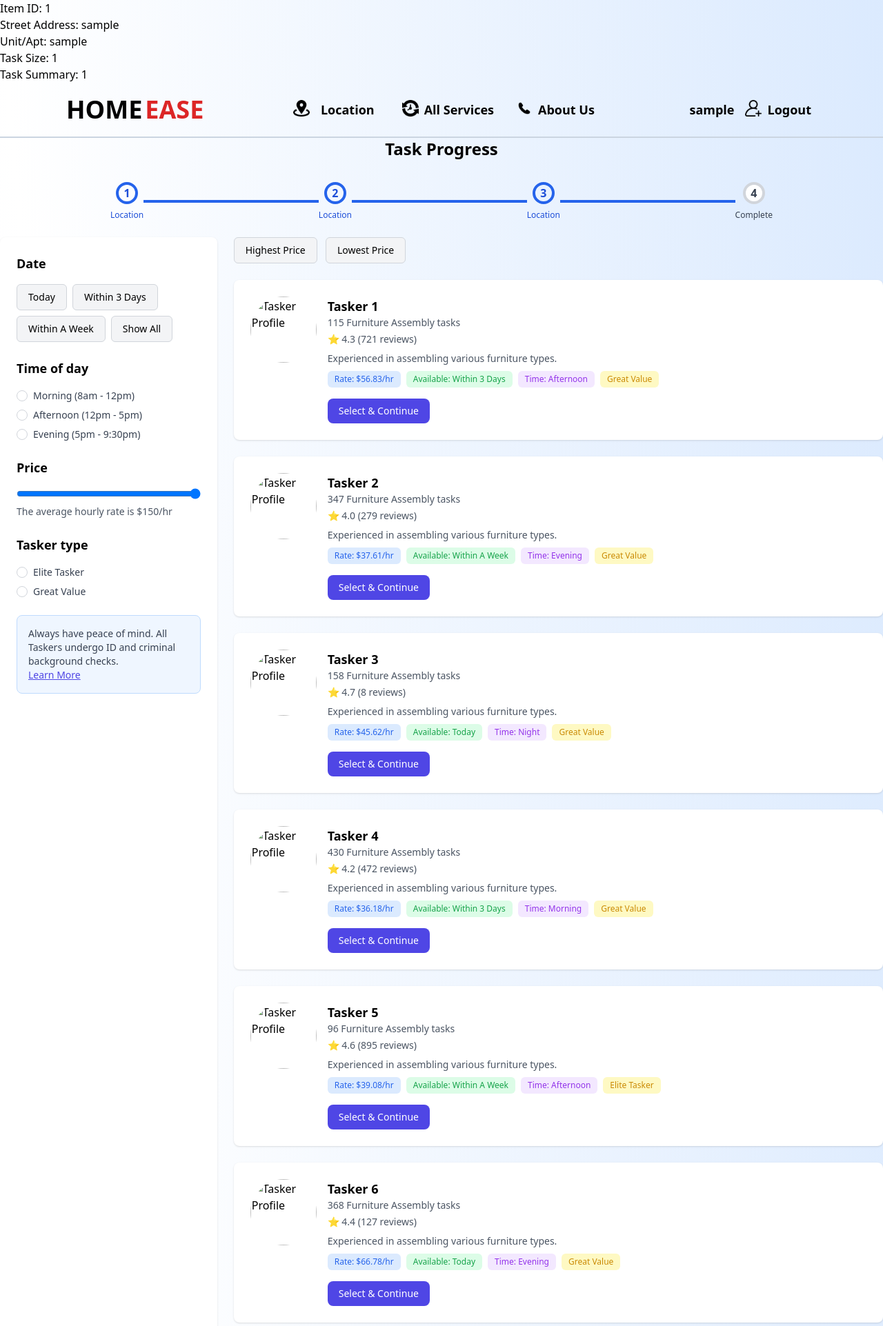
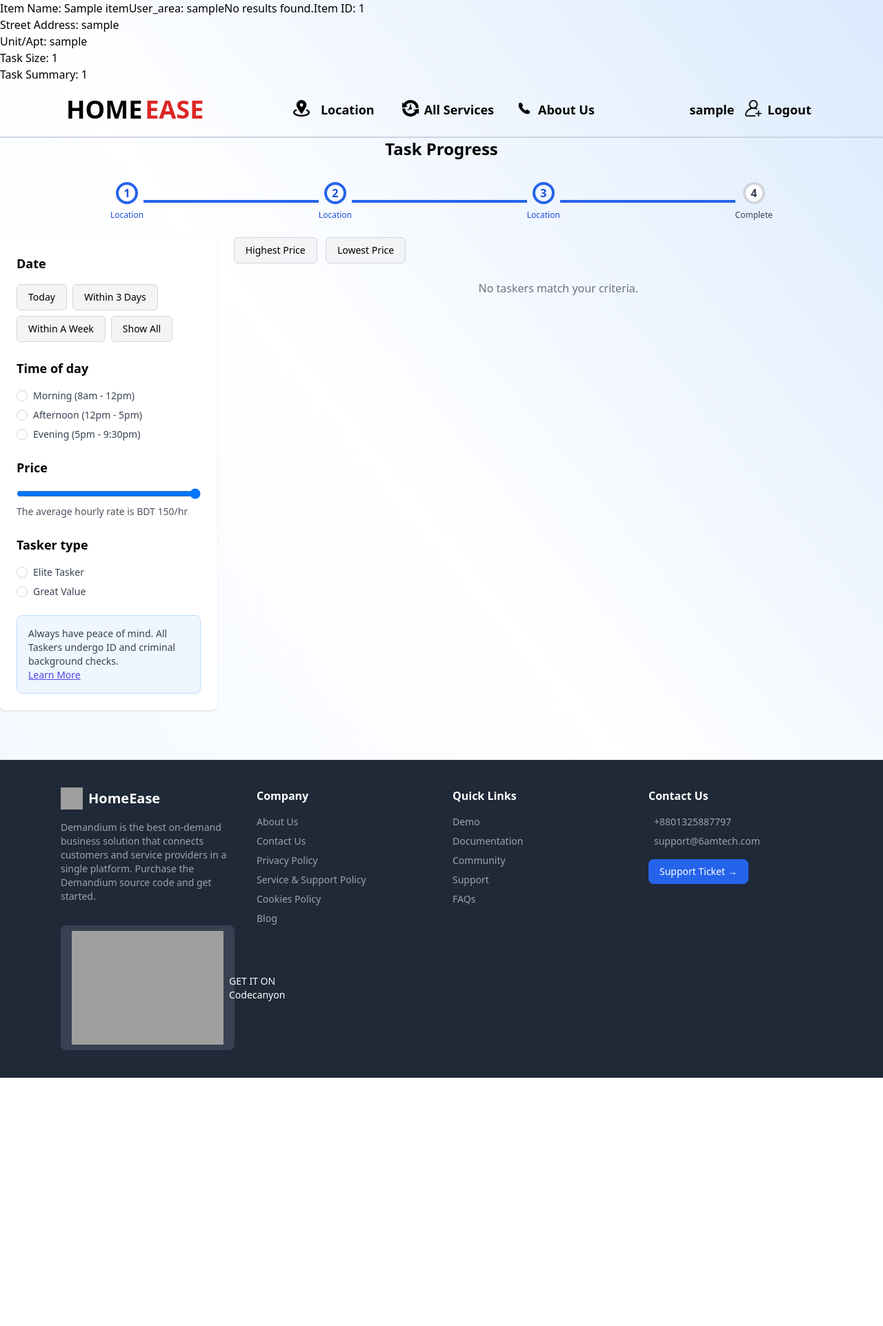
Before and after one commit to rakib151p/HomeEase, a PHP site: page /booking_steps/bookingstep4.php in a window 1280 px wide. Shown: the top 1923 px of the page at 69% size. After the commit the page ends 1563 px from the top, so only its background shows below. Run offline with PHP 8.4, Linux system fonts and the light colour scheme; the visitor is signed in with stand-in values (Sample User, id 1); tables that the repository leaves empty or names only in its code hold one stand-in row (values such as "Sample post"); some libraries are stand-ins or nearby versions; grey boxes are pictures that could not be loaded.

Commit message:
booking_step_4 updated

```diff
--- a/booking_steps/bookingstep4.php
+++ b/booking_steps/bookingstep4.php
@@ -1,22 +1,6 @@
 <?php
+include '../config.php';
 session_start();
-$taskers = [];
-for ($i = 1; $i <= 300; $i++) {
-    $taskers[] = [
-        'id' => $i,
-        'name' => "Tasker $i",
-        'tasks' => rand(0, 499) . " Furniture Assembly tasks",
-        'reviews' => "⭐ " . number_format(rand(0, 10) / 10 + 4, 1) . " (" . rand(0, 999) . " reviews)",
-        'description' => "Experienced in assembling various furniture types.",
-        'rate' => number_format(rand(30, 80) + rand(0, 99) / 100, 2),
-        'date' => $i % 3 === 0 ? "Today" : ($i % 3 === 1 ? "Within 3 Days" : "Within A Week"),
-        'timeOfDay' => $i % 4 === 0 ? "Morning" : ($i % 4 === 1 ? "Afternoon" : ($i % 4 === 2 ? "Evening" : "Night")),
-        'type' => $i % 5 === 0 ? "Elite Tasker" : "Great Value",
-    ];
-}
-$taskersJson = json_encode($taskers);
-// print_r($taskers);
-
 if ($_SERVER['REQUEST_METHOD'] === "POST") {
     $_SESSION['selected_item_id'] = $_POST['item_id'];
     $_SESSION['selected_user_street_address'] = $_POST['user_street_address'];
@@ -25,6 +9,80 @@
     $_SESSION['selected_task_summary'] = $_POST['task_summary'];
     // echo $_POST['item_id'] . $_POST['user_street_address'] . $_POST['user_unit_apt'].$_POST['task_size'].$_POST['task_summary'];
 }
+$item_id=$_SESSION['selected_item_id'];
+$taskers = [];
+// for ($i = 1; $i <= 300; $i++) {
+//     $taskers[] = [
+//         'id' => $i,
+//         'name' => "Tasker $i",
+//         'tasks' => rand(0, 499) . " Furniture Assembly tasks",
+//         'reviews' => "⭐ " . number_format(rand(0, 10) / 10 + 4, 1) . " (" . rand(0, 999) . " reviews)",
+//         'description' => "Experienced in assembling various furniture types.",
+//         'rate' => number_format(rand(30, 80) + rand(0, 99) / 100, 2),
+//         'date' => $i % 3 === 0 ? "Today" : ($i % 3 === 1 ? "Within 3 Days" : "Within A Week"),
+//         'timeOfDay' => $i % 4 === 0 ? "Morning" : ($i % 4 === 1 ? "Afternoon" : ($i % 4 === 2 ? "Evening" : "Night")),
+//         'type' => $i % 5 === 0 ? "Elite Tasker" : "Great Value",
+//     ];
+// }
+$sql = "SELECT item_name FROM item WHERE item_id = ?";
+$stmt = $con->prepare($sql);
+
+// Bind the parameter and execute
+$stmt->bind_param("i", $item_id); // 's' denotes the data type is string
+$stmt->execute();
+
+// Get the result
+$result = $stmt->get_result();
+$check = "";
+// Fetch the item_name
+if ($row = $result->fetch_assoc()) {
+    echo "Item Name: " . $row['item_name'];
+    $check=$row['item_name'];
+} else {
+    echo "No item found with the given item_id.<br>";
+}
+$area=$_SESSION['user_area'];
+// SQL query to fetch required columns from the service_provider table
+$sql = "SELECT provider_id AS id,
+               provider_name AS name,
+               provider_about AS description,
+               provider_expertise AS tasks,
+               provider_profile_picture AS profile_picture,
+               provider_price AS rate,
+               provider_availability AS date,
+               provider_availability_time_of_day AS timeOfDay,
+               provider_type AS type,
+               provider_review AS reviews
+        FROM service_provider
+        WHERE provider_servable=1
+         AND provider_expertise LIKE '%$check%'
+         AND provider_area LIKE '%$area%';
+        ";
+echo "User_area: ".$_SESSION['user_area'];
+$result = $con->query($sql);
+if ($result->num_rows > 0) {
+    // Fetch each row and populate the $taskers array
+    while ($row = $result->fetch_assoc()) {
+        $taskers[] = [
+            'id' => $row['id'],
+            'name' => $row['name'],
+            'tasks' => $row['tasks'], // Example dynamic value
+            'profile_picture' => $row['profile_picture'],
+            'reviews' => $row['reviews'], // Already provided
+            'description' => $row['description'], // From database
+            'rate' => number_format($row['rate'], 2), // Ensure rate is formatted
+            'date' => $row['date'], // From database
+            'timeOfDay' => $row['timeOfDay'], // From database
+            'type' => $row['type'], // From database
+        ];
+    }
+} else {
+    echo "No results found.";
+}
+$taskersJson = json_encode($taskers);
+// print_r($taskers);
+
+
 $item_id = $_SESSION['selected_item_id'];
 $user_street_address = $_SESSION['selected_user_street_address'];
 $user_unit_apt = $_SESSION['selected_user_unit_apt'];
@@ -171,7 +229,7 @@
                         oninput="updatePriceLabel(this.value)" />
                     <p id="price-label" class="text-sm text-gray-600">
                         The average hourly rate is
-                        <span class="font-medium">$150/hr</span>
+                        <span class="font-medium">BDT 150/hr</span>
                     </p>
                 </div>
 
@@ -351,7 +409,7 @@
             taskerSubset.forEach((tasker) => {
                 const taskerCard = `
             <div class="bg-white rounded-lg shadow p-6 flex flex-col md:flex-row items-start gap-4">
-                <img src="https://via.placeholder.com/100" alt="Tasker Profile" class="w-24 h-24 rounded-full">
+                <img src="../photo/profile_pictures/${tasker.profile_picture}" alt="Tasker Profile" class="w-24 h-24 rounded-full">
                 <div class="flex-1">
                     <h3 class="text-lg font-semibold">${tasker.name}</h3>
                     <p class="text-sm text-gray-600 mb-1">${tasker.tasks}</p>
```
